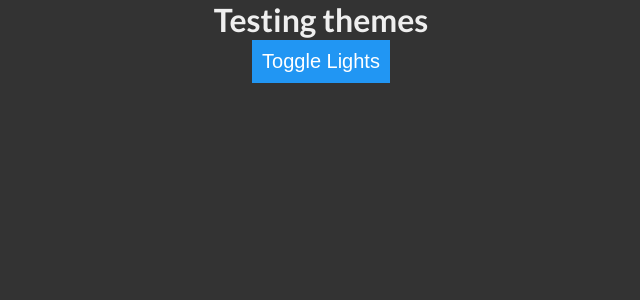
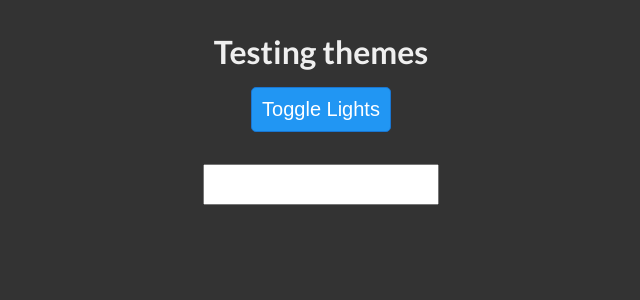
Before and after one commit to davidalves1/curso-styled-components, a React (Create React App) app: page / in a window 1280 px wide. Shown: the top 300 px of the page, without its empty margins (319-959 px from the left). Built offline with nearby package versions, Linux system fonts and the light colour scheme.

Commit message:
Passing attributes on style

```diff
--- a/src/App.js
+++ b/src/App.js
@@ -5,6 +5,7 @@ import LightTheme from './themes/light';
 import DarkTheme from './themes/dark';
 import Home from './components/containers/Home';
 import Button from './components/common/Button';
+import PasswordInput from './components/common/PasswordInput';
 
 function App() {
   const [theme, setTheme] = useState(DarkTheme);
@@ -22,6 +23,7 @@ function App() {
         <Button primary onClick={ () => handleToggleLights() }>
           Toggle Lights
         </Button>
+        <PasswordInput />
       </Home>
     </ThemeProvider>
   );
--- a/src/components/common/Button.js
+++ b/src/components/common/Button.js
@@ -1,15 +1,17 @@
 import styled, { css } from 'styled-components';
 
 const Button = styled.button`
+  margin: 1rem auto
+  border-radius: 5px;
   padding: 10px;
   background: #efefef;
-  border: 1px solid #333;
   font-size: 20px;
   color: #fff;
   cursor: pointer;
   transition: ease .3s;
 
   ${props => props.primary && css`
+    border: 1px solid #1976d2;
     background: #2196f3;
     &:hover {
       background: #1976d2;
@@ -17,6 +19,7 @@ const Button = styled.button`
   `}
 
   ${props => props.danger && css`
+  border: 1px solid #d32f2f;
     background: #f44336;
     &:hover {
       background: #d32f2f;
--- /dev/null
+++ b/src/components/common/PasswordInput.js
@@ -0,0 +1,13 @@
+import React from 'react';
+import styled from 'styled-components';
+
+const PasswordInput = styled.input.attrs({
+  type: 'password'
+})`
+  margin: 1rem auto;
+  padding: .5rem 0;
+  text-align: center;
+  font-size: 18px;
+`;
+
+export default PasswordInput;
--- a/src/components/containers/Home.js
+++ b/src/components/containers/Home.js
@@ -4,6 +4,7 @@ export default styled.main`
   display: flex;
   align-items: center;
   flex-direction: column;
+  padding-top: 2rem;
   width: 100vw;
   height: 100vh;
   background: ${props => props.theme.backgroundColor};
```
